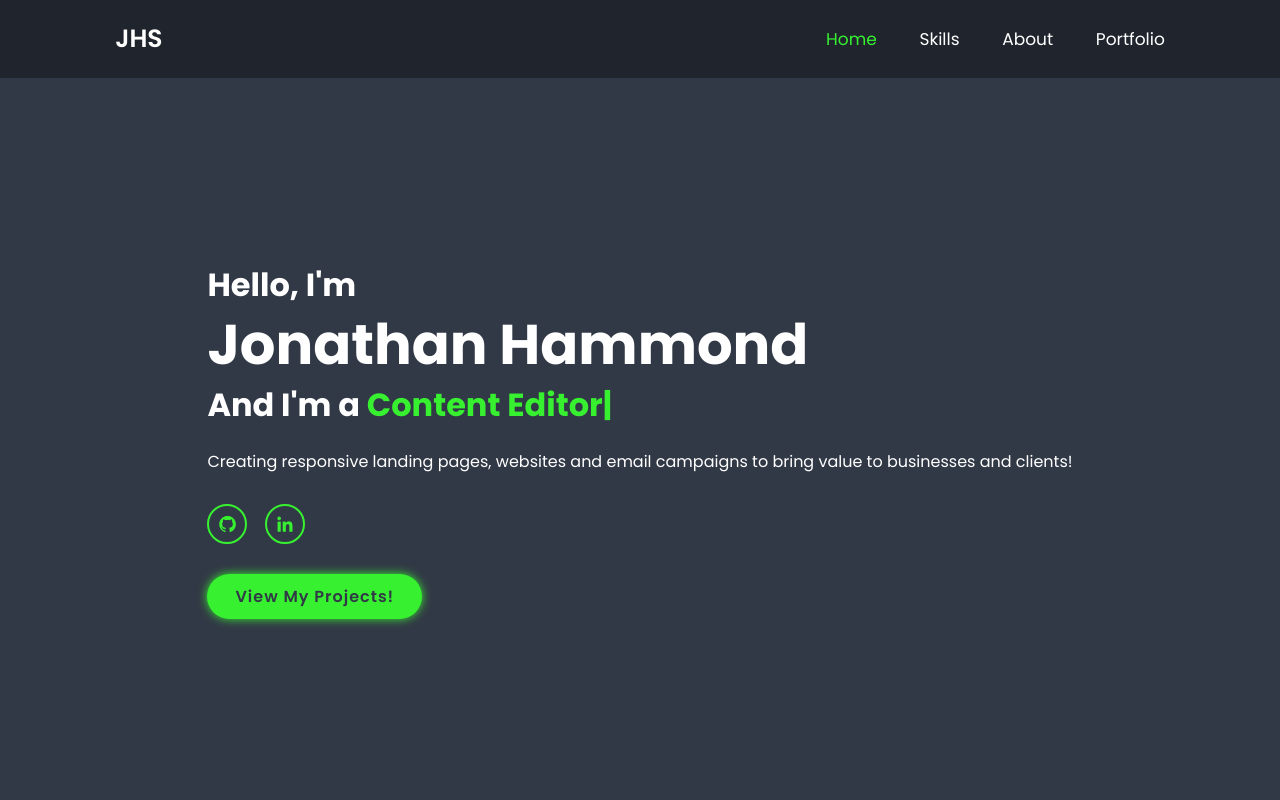
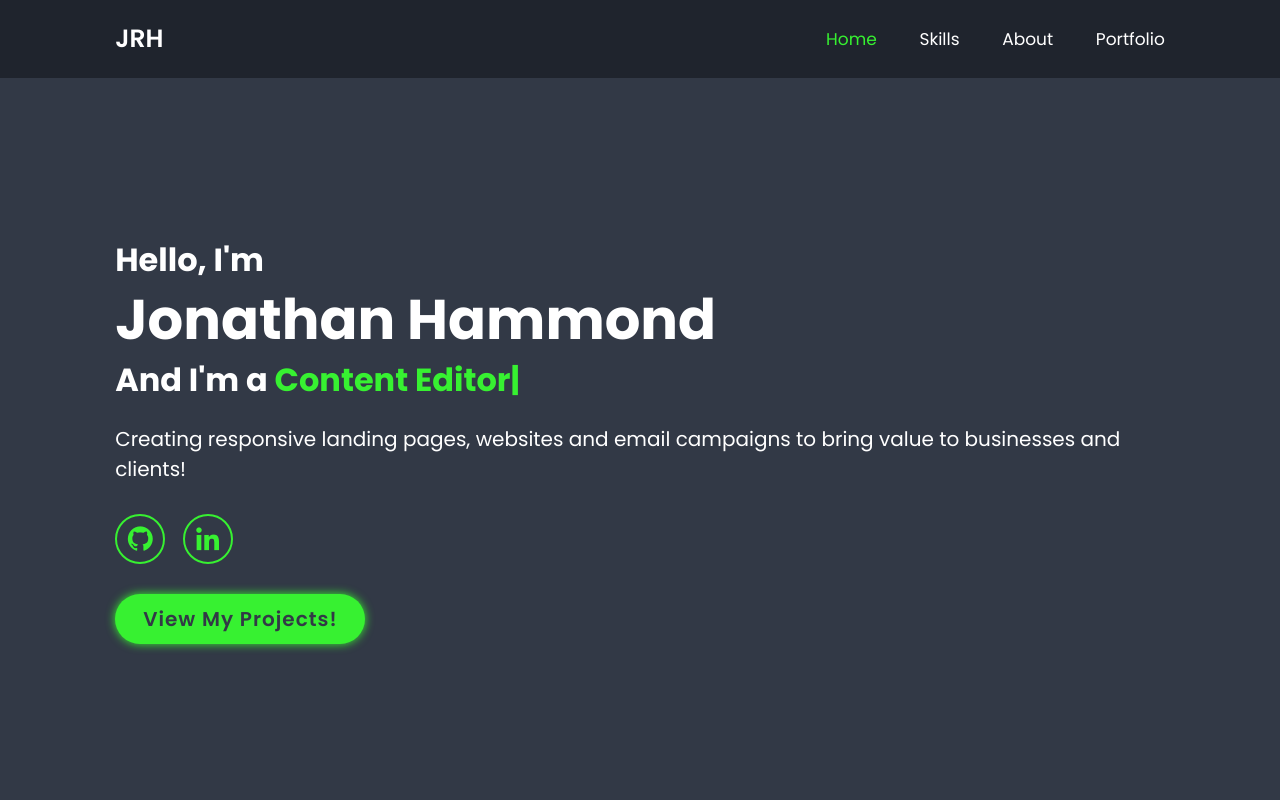
Before and after one commit to JR-Hammond/portfolio, a plain HTML site: page index.html in a window 1280 px wide. Shown: the top 800 px of the page. Drawn offline with nearby package versions, Linux system fonts and the light colour scheme.

Commit message:
Edit links/text

```diff
--- a/css/style.css
+++ b/css/style.css
@@ -129,19 +129,19 @@ span {
 }
 
 .home-content p {
-  font-size: 1.6rem;
+  font-size: 2rem;
 }
 
 .social-media a {
   display: inline-flex;
   justify-content: center;
   align-items: center;
-  width: 4rem;
-  height: 4rem;
+  width: 5rem;
+  height: 5rem;
   background: transparent;
   border: 0.2rem solid var(--main-color);
   border-radius: 50%;
-  font-size: 2rem;
+  font-size: 3rem;
   color: var(--main-color);
   margin: 3rem 1.5rem 3rem 0;
   transition: 0.5s ease;
@@ -159,7 +159,7 @@ span {
   background: var(--main-color);
   border-radius: 4rem;
   box-shadow: 0 0 1rem var(--main-color);
-  font-size: 1.6rem;
+  font-size: 2rem;
   color: var(--second-bg-color);
   letter-spacing: 0.1rem;
   font-weight: 600;
--- a/index.html
+++ b/index.html
@@ -19,7 +19,7 @@
   <body>
     <!-- header design -->
     <header class="header">
-      <a href="#" class="logo">JHS</a>
+      <a href="#" class="logo">JRH</a>
 
       <div class="bx bx-menu" id="menu-icon"></div>
 
@@ -43,8 +43,12 @@
           bring value to businesses and clients!
         </p>
         <div class="social-media">
-          <a href="#"><i class="bx bxl-github"></i></a>
-          <a href="#"><i class="bx bxl-linkedin"></i></a>
+          <a href="https://github.com/JR-Hammond" target="_blank"
+            ><i class="bx bxl-github"></i
+          ></a>
+          <a href="https://www.linkedin.com/in/jonhammond09/" target="_blank"
+            ><i class="bx bxl-linkedin"></i
+          ></a>
         </div>
         <a href="#portfolio" class="btn">View My Projects!</a>
       </div>
```
